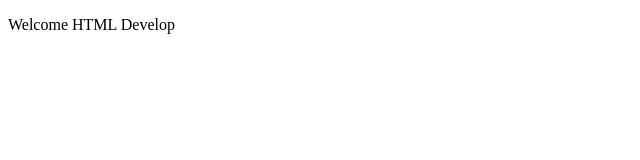
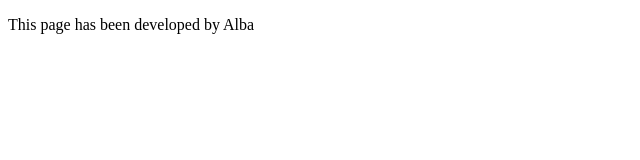
Before and after one commit to AlbaTeam-s-2022-01/CI44, a plain HTML site: page index.html in a window 1280 px wide. Shown: the whole page, without its empty margins (0-640 px from the left). Drawn offline with Linux system fonts and the light colour scheme.

Commit message:
feature(about): added about message

```diff
--- a/index.html
+++ b/index.html
@@ -5,6 +5,6 @@
     <title>Welcome to the partys</title>
 </head>
 <body>
-    <p>Welcome HTML Develop<p>
+    <p>This page has been developed by Alba<p>
 </body>
 </html>
```
